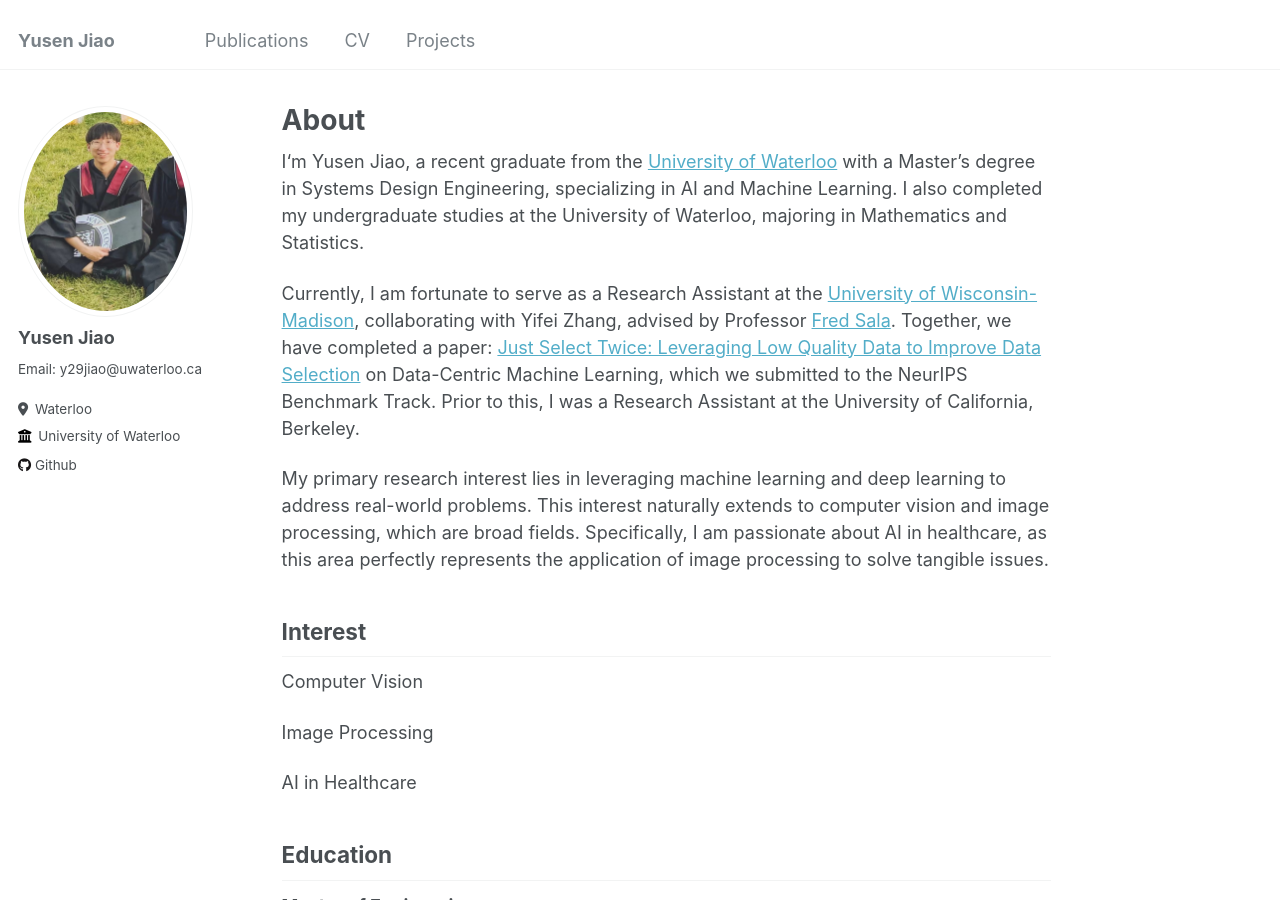
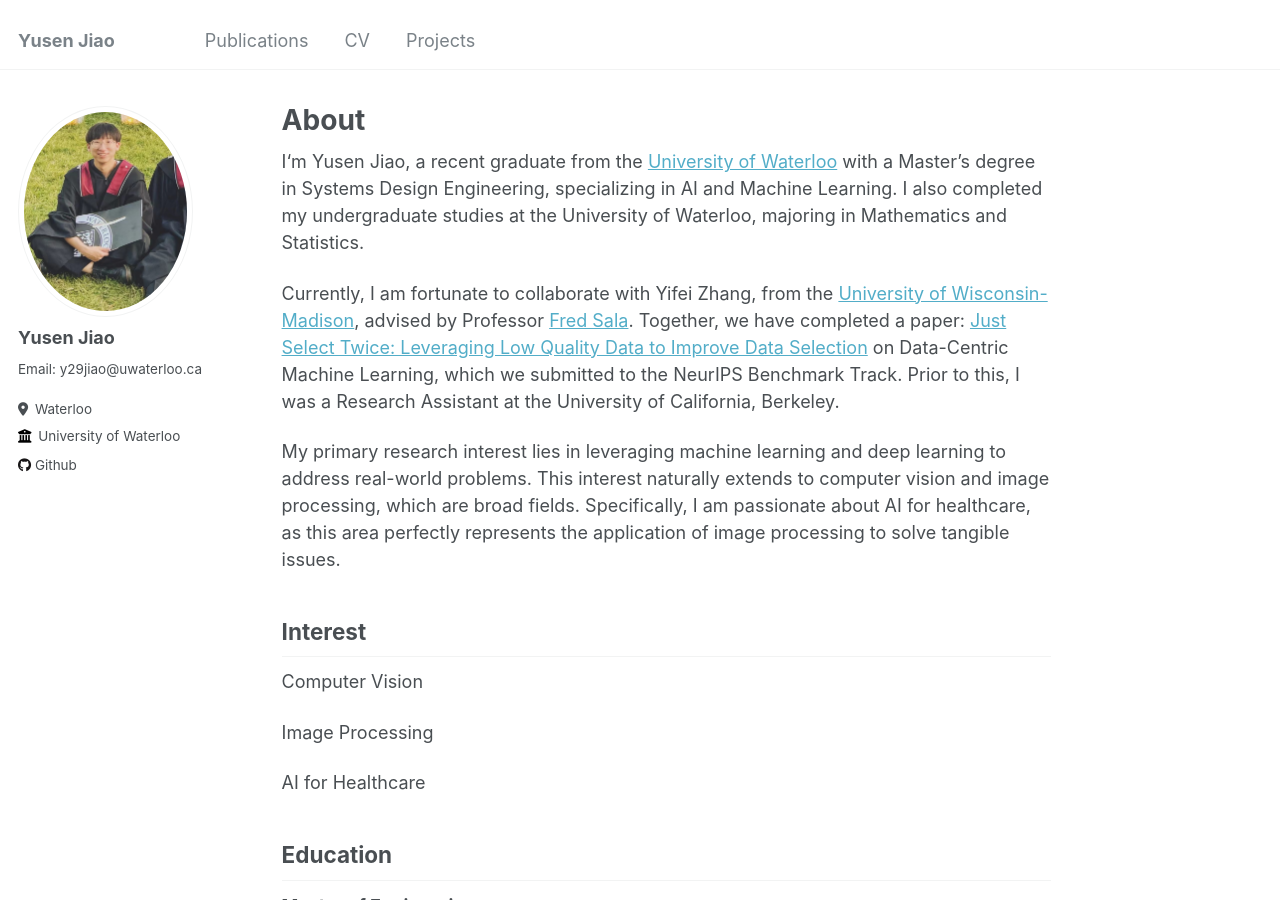
Before and after one commit to y29jiao/Yusen-Jiao.github.io, a Jekyll site: the page built from _pages/about.md, in a window 1280 px wide and 900 px high. Built offline with Jekyll 4.4.1, drawn with Linux system fonts in a browser that asks for light colours.

Commit message:
Update about.md

```diff
--- a/_pages/about.md
+++ b/_pages/about.md
@@ -10,9 +10,9 @@ redirect_from:
 
 I‘m Yusen Jiao, a recent graduate from the [University of Waterloo](https://uwaterloo.ca/) with a Master's degree in Systems Design Engineering, specializing in AI and Machine Learning. I also completed my undergraduate studies at the University of Waterloo, majoring in Mathematics and Statistics.
 
-Currently, I am fortunate to serve as a Research Assistant at the [University of Wisconsin-Madison](https://www.wisc.edu/), collaborating with Yifei Zhang, advised by Professor [Fred Sala](https://pages.cs.wisc.edu/~fredsala/). Together, we have completed a paper: [Just Select Twice: Leveraging Low Quality Data to Improve Data Selection](https://openreview.net/forum?id=jmHCvlqj2i) on Data-Centric Machine Learning, which we submitted to the NeurIPS Benchmark Track. Prior to this, I was a Research Assistant at the University of California, Berkeley.
+Currently, I am fortunate to collaborate with Yifei Zhang, from the [University of Wisconsin-Madison](https://www.wisc.edu/), advised by Professor [Fred Sala](https://pages.cs.wisc.edu/~fredsala/). Together, we have completed a paper: [Just Select Twice: Leveraging Low Quality Data to Improve Data Selection](https://openreview.net/forum?id=jmHCvlqj2i) on Data-Centric Machine Learning, which we submitted to the NeurIPS Benchmark Track. Prior to this, I was a Research Assistant at the University of California, Berkeley.
 
-My primary research interest lies in leveraging machine learning and deep learning to address real-world problems. This interest naturally extends to computer vision and image processing, which are broad fields. Specifically, I am passionate about AI in healthcare, as this area perfectly represents the application of image processing to solve tangible issues.
+My primary research interest lies in leveraging machine learning and deep learning to address real-world problems. This interest naturally extends to computer vision and image processing, which are broad fields. Specifically, I am passionate about AI for healthcare, as this area perfectly represents the application of image processing to solve tangible issues.
 
 ## Interest
 
@@ -20,7 +20,7 @@ Computer Vision
 
 Image Processing
 
-AI in Healthcare
+AI for Healthcare
 
 ## Education
 
```
